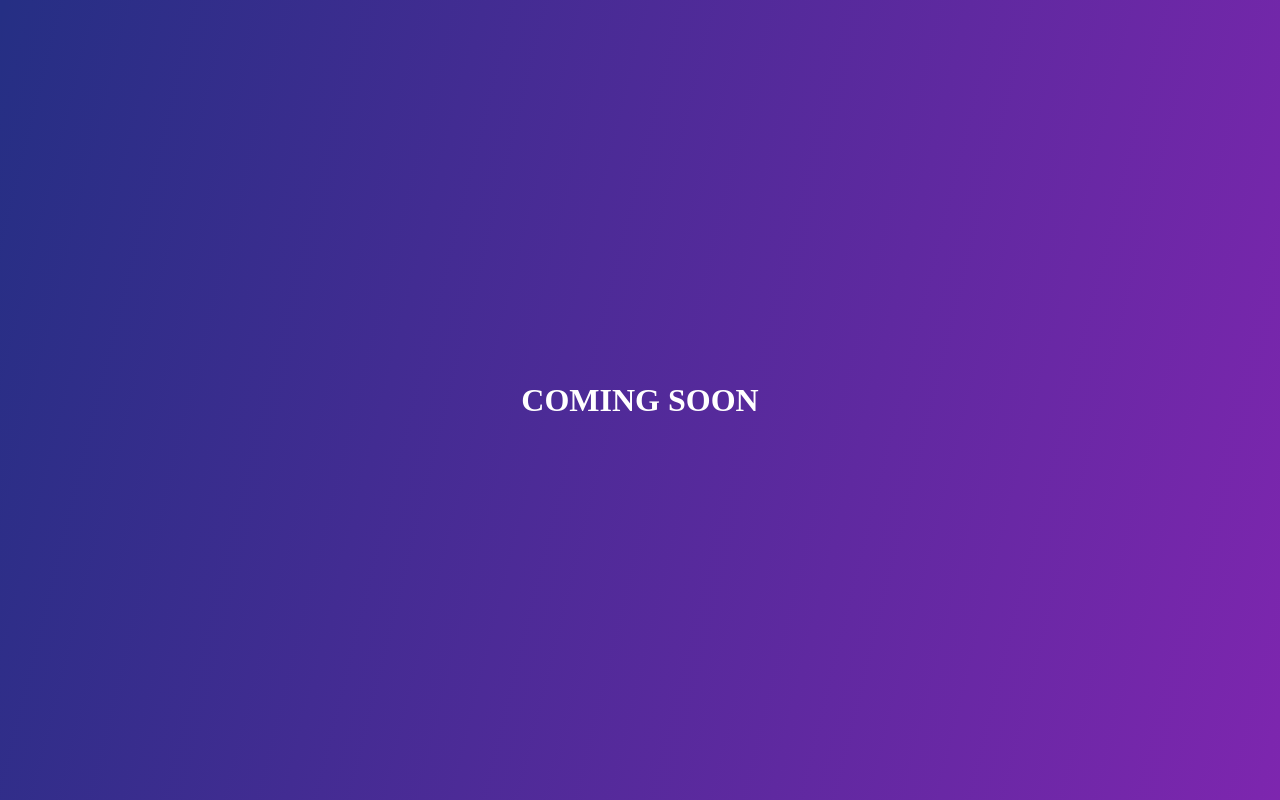
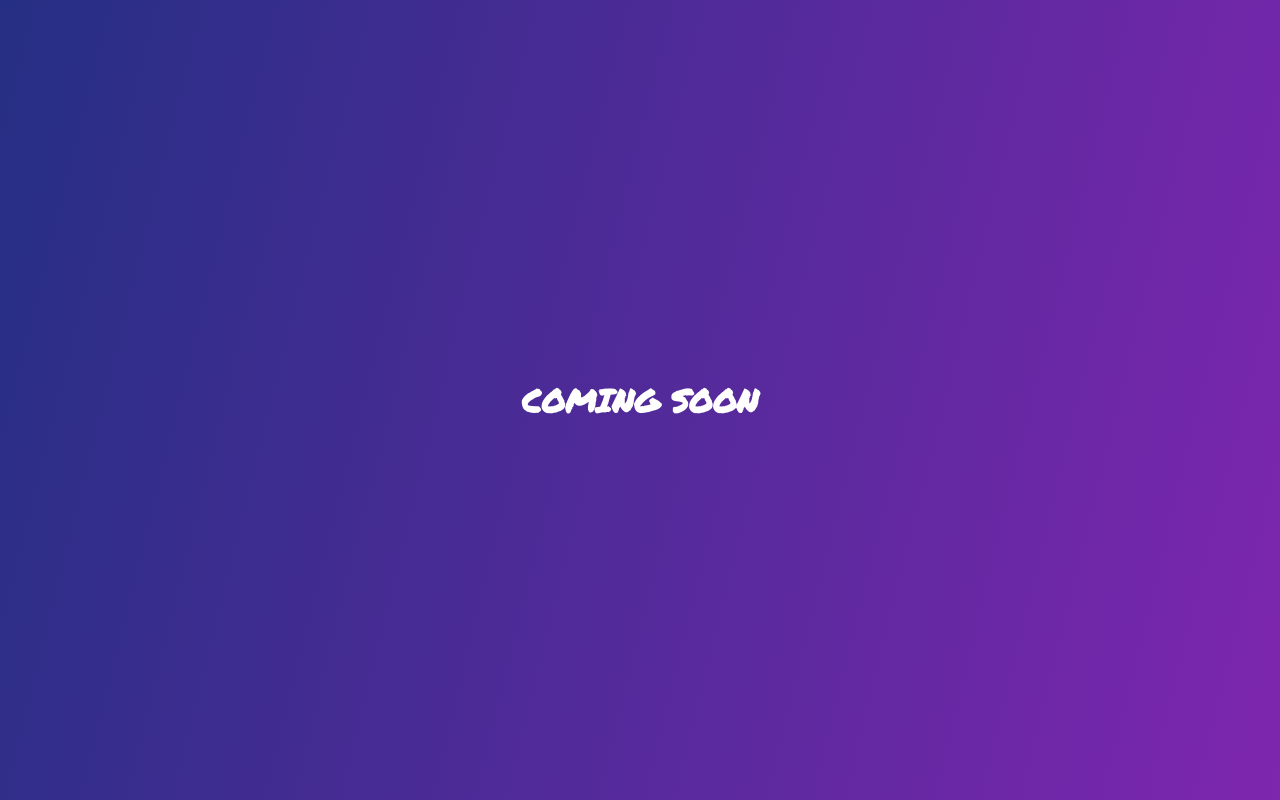
Before and after one commit to matilore/showcase, a Gatsby site: page / in a window 1280 px wide. Built offline with nearby package versions, Linux system fonts and the light colour scheme; Gatsby itself is replaced by a stand-in of ours.

Commit message:
add typeface

```diff
--- a/gatsby-config.js
+++ b/gatsby-config.js
@@ -15,15 +15,6 @@ module.exports = {
       },
     },
     `gatsby-plugin-styled-components`,
-    {
-      resolve: "gatsby-plugin-web-font-loader",
-      options: {
-        custom: {
-          families: ["Permanent Marker"],
-          urls: [`/fonts/fonts.css`],
-        },
-      },
-    },
     `gatsby-transformer-sharp`,
     `gatsby-plugin-sharp`,
     {
--- a/package.json
+++ b/package.json
@@ -15,14 +15,14 @@
     "gatsby-plugin-react-helmet": "^4.1.0",
     "gatsby-plugin-sharp": "^3.1.2",
     "gatsby-plugin-styled-components": "^4.2.0",
-    "gatsby-plugin-web-font-loader": "^1.0.4",
     "gatsby-source-filesystem": "^3.1.0",
     "gatsby-transformer-sharp": "^3.1.0",
     "prop-types": "^15.7.2",
     "react": "^17.0.1",
     "react-dom": "^17.0.1",
     "react-helmet": "^6.1.0",
-    "styled-components": "^5.2.3"
+    "styled-components": "^5.2.3",
+    "typeface-permanent-marker": "^1.1.13"
   },
   "devDependencies": {
     "babel-plugin-styled-components": "^1.12.0",
--- a/src/globalStyles.js
+++ b/src/globalStyles.js
@@ -1,4 +1,6 @@
 import { createGlobalStyle } from 'styled-components';
+import 'typeface-permanent-marker'
+
 
 const GlobalStyle = createGlobalStyle`
   body {
--- a/static/fonts/fonts.css
+++ /dev/null
@@ -1,11 +0,0 @@
-@font-face {
-    font-family: 'Permanent Marker';
-    font-style: cursive;
-    font-weight: 400;
-    src: url('/fonts/permanent-marker-v10-latin-regular.eot?#iefix') format('embedded-opentype'), /* IE6-IE8 */
-         url('/fonts/permanent-marker-v10-latin-regular.woff2') format('woff2'), /* Super Modern Browsers */
-         url('/fonts/permanent-marker-v10-latin-regular.woff') format('woff'), /* Modern Browsers */
-         url('/fonts/permanent-marker-v10-latin-regular.ttf') format('truetype'), /* Safari, Android, iOS */
-         url('/fonts/permanent-marker-v10-latin-regular.svg#PermanentMarker') format('svg'); /* Legacy iOS */
-         font-display: block
-}
```
Also changed, not shown: static/fonts/permanent-marker-v10-latin-regular.ttf (deleted), static/fonts/permanent-marker-v10-latin-regular.woff (deleted), static/fonts/permanent-marker-v10-latin-regular.woff2 (deleted), 3 other files.
